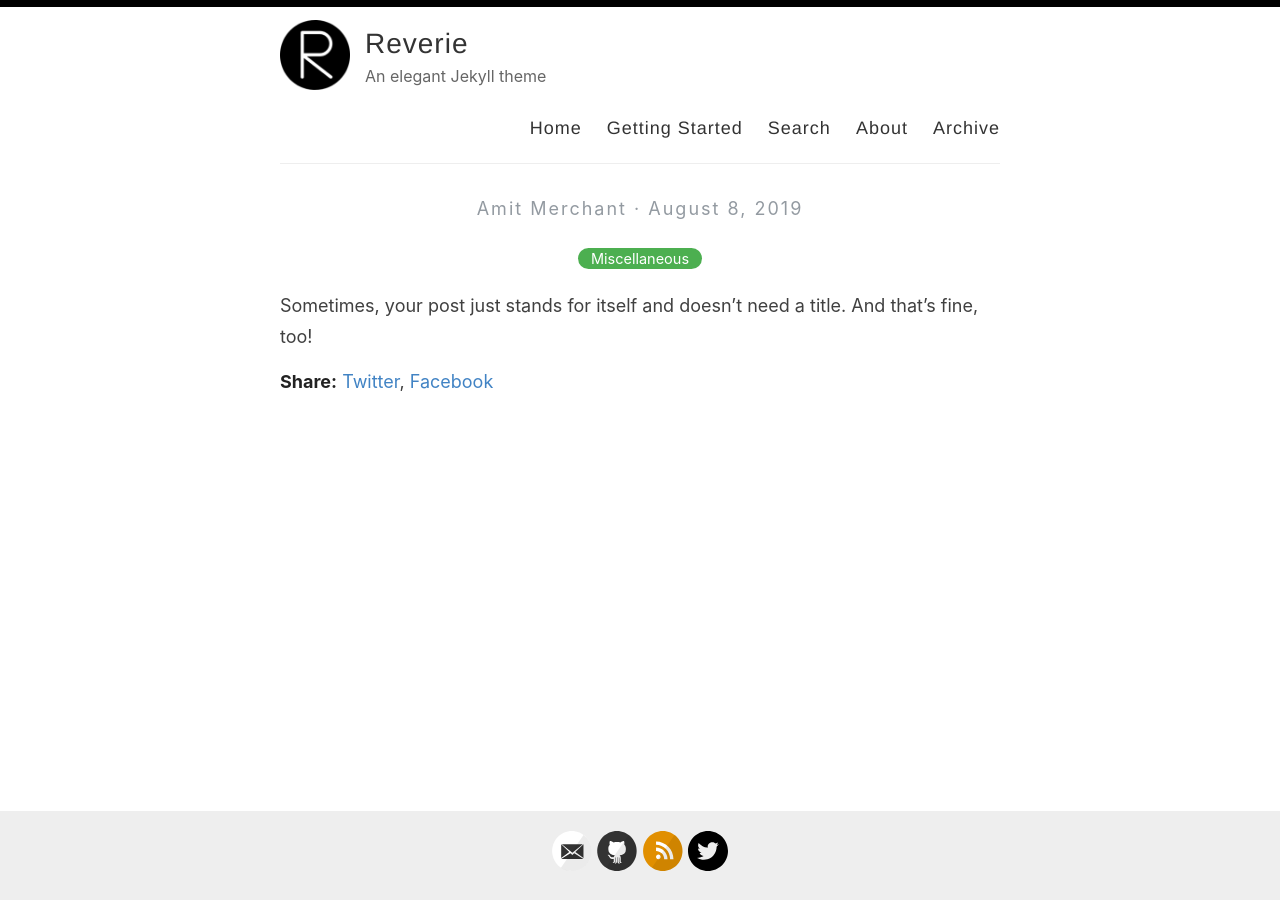
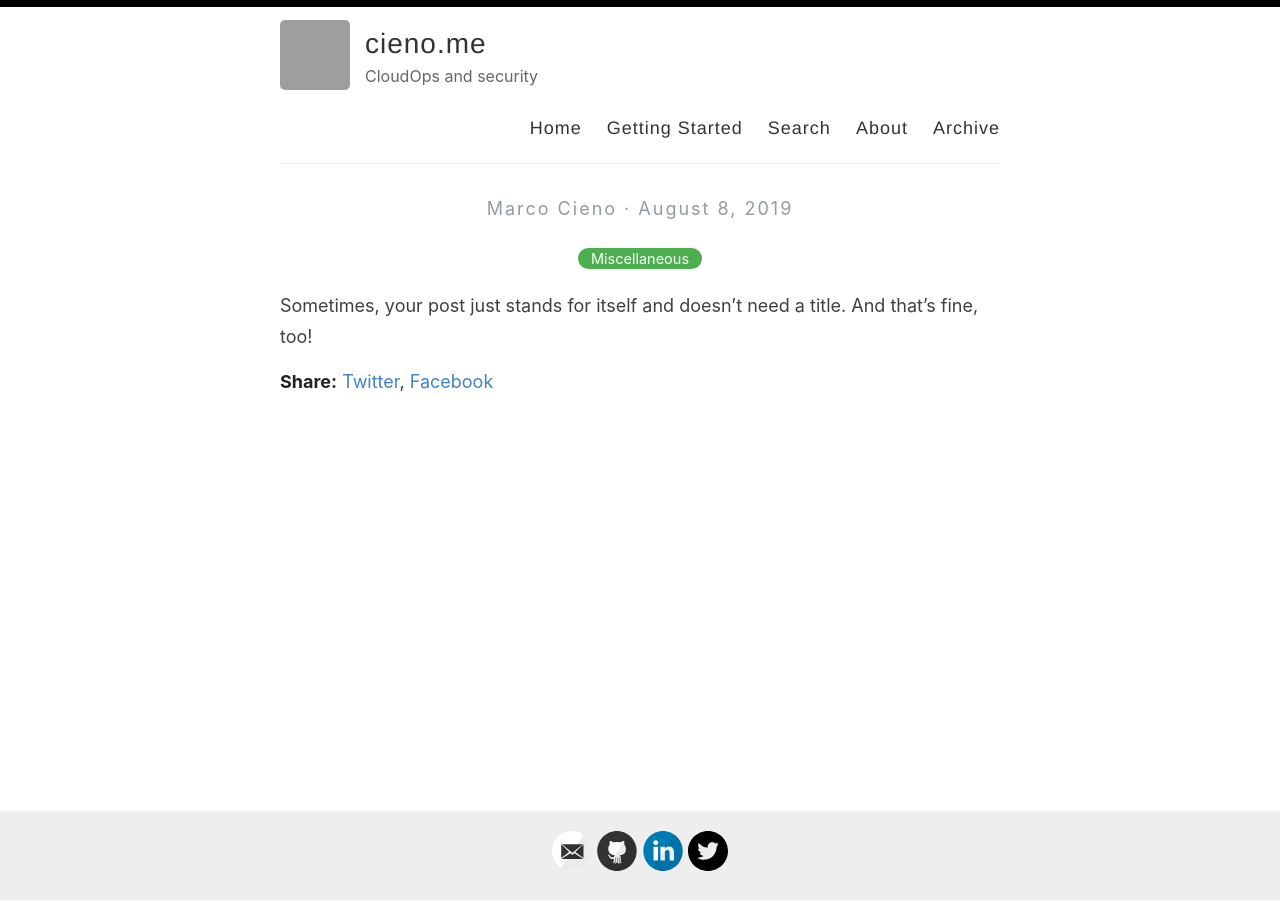
Before and after one commit to mcieno/mcieno.github.io, a Jekyll site: the page built from _posts/2019-08-08-no-title-posts.md, in a window 1280 px wide. Built offline with Jekyll 4.4.1, drawn with Linux system fonts in a browser that asks for light colours; grey boxes are pictures that could not be loaded.

Commit message:
Update _config.yml

```diff
--- a/_config.yml
+++ b/_config.yml
@@ -3,16 +3,16 @@
 #
 
 # Name of your site (displayed in the header)
-name: Reverie
+name: cieno.me
 
 # Name of the author
-author: Amit Merchant
+author: Marco Cieno
 
 # Short bio or description (displayed in the header)
-description: An elegant Jekyll theme
+description: CloudOps and security
 
 # URL of your avatar or profile pic (you could use your GitHub profile pic)
-avatar: /images/reverie.png
+avatar: https://avatars.githubusercontent.com/u/30049418
 
 #
 # Flags below are optional
@@ -21,18 +21,18 @@ avatar: /images/reverie.png
 # Includes an icon in the footer for each username you enter
 footer-links:
   dribbble:
-  email: amit.d.merchant@gmail.com
+  email: cieno.marco@gmail.com
   facebook:
   flickr:
-  github: amitmerchant1990/reverie
+  github: mcieno
   instagram:
-  linkedin:
+  linkedin: marcocieno
   pinterest:
-  rss: rss
-  twitter: amit_merchant
+  rss:
+  twitter: marco_cieno
   stackoverflow:
-  youtube: # channel/<your_long_string> or user/<user-name>
-  googleplus: # anything in your profile username that comes after plus.google.com/
+  youtube:
+  googleplus:
   playconsole:
 
 
@@ -41,10 +41,10 @@ footer-links:
 disqus:
 
 # Enter your Google Analytics web tracking code (e.g. UA-2110908-2) to activate tracking
-google_analytics: UA-43339302-11
+google_analytics:
 
 # For newer "GA4" analytics, use the following instead of the "UA" entry above
-#google_analytics_ga4: G-GABC1DEFG
+#google_analytics_ga4:
 
 # Your website URL (e.g. http://amitmerchant1990.github.io or http://www.amitmerchant.com)
 # Used for Sitemap.xml and your RSS feed
```
